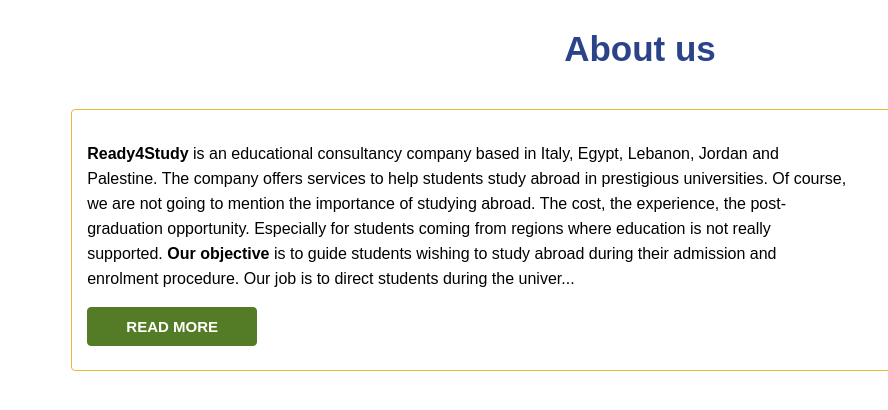
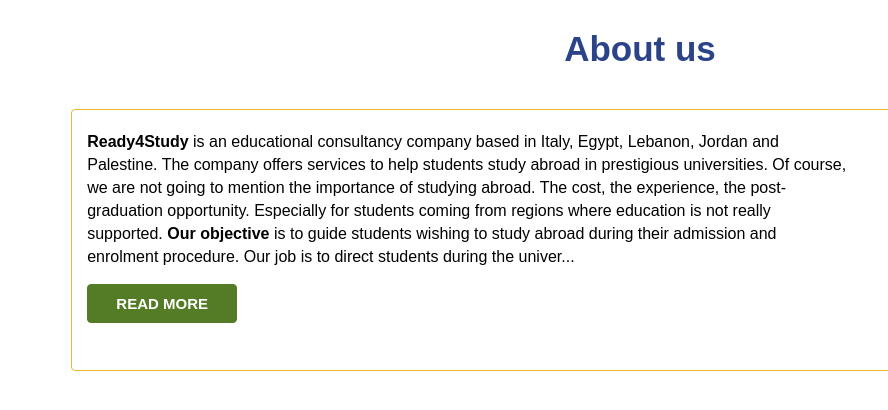
Before and after one commit to zakooo/coders-team, a plain HTML site: page index.html in a window 1280 px wide. Shown: the full height of the page, 0-888 px from the left. Drawn offline with Linux system fonts and the light colour scheme; grey boxes are pictures that could not be loaded.

Commit message:
add style to paragraph

```diff
--- a/css/app.css
+++ b/css/app.css
@@ -19,12 +19,15 @@
 }
 .left-child{
     margin-right:45px;
-    font-family:sans-serif;
-    line-height:25px;
     overflow:hidden
 }
+.left-child p{
+    margin-top:5px;
+    font-family:sans-serif;
+    line-height:23px;
+}
 .left-child input{
-    width:170px;
+    width:150px;
     padding:10px;
     margin-top:0px;
     font-family:sans-serif;
@@ -35,4 +38,9 @@
     text-transform: uppercase;
     border:solid 1px #547B26;
     border-radius:4px;
+    transition:all 0.5s ease-in-out 0s
 }
+.left-child input:hover{
+     background-color:white;
+     color:#547B26
+}
```
